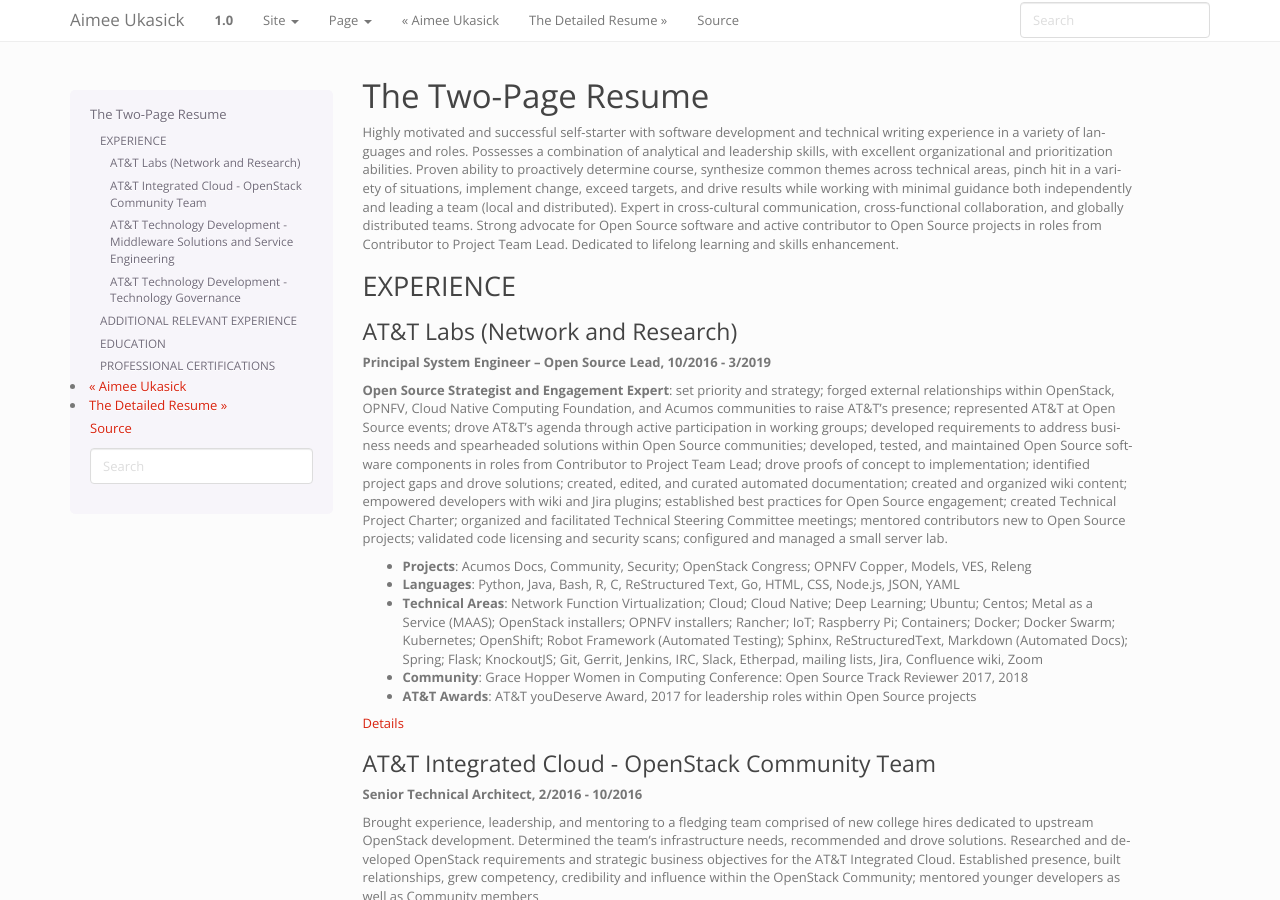
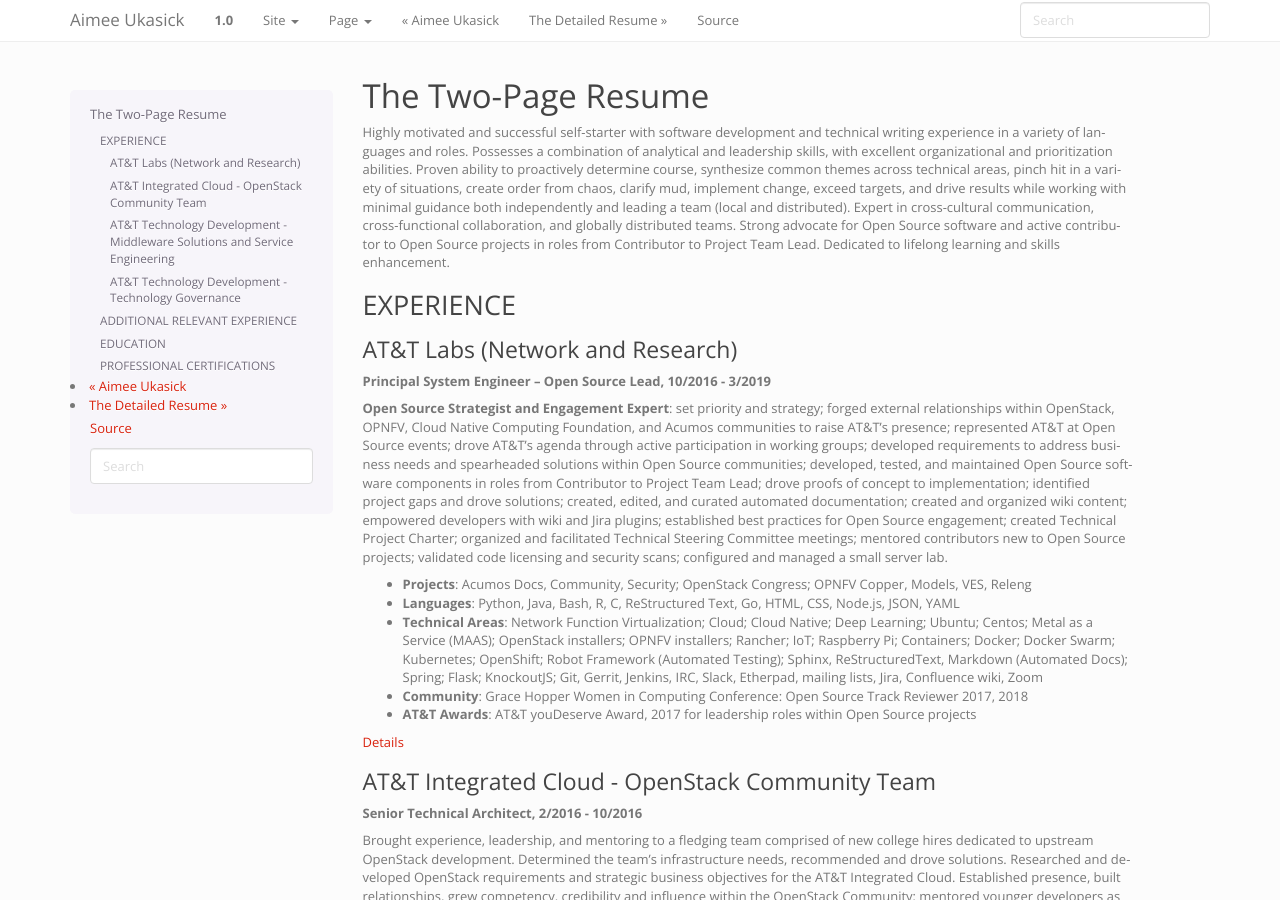
Before and after one commit to aimeeu/aimee-ukasick-resume, a Sphinx documentation site: the page built from docs/the2pager.rst, in a window 1280 px wide and 900 px high. Built offline with Sphinx 7.4.7, drawn with Linux system fonts in a browser that asks for light colours.

Commit message:
add k9 link to detailed
Signed-off-by: Aimee Ukasick <aimeeu.opensource@gmail.com>

```diff
--- a/docs/resume_detailed.rst
+++ b/docs/resume_detailed.rst
@@ -22,7 +22,7 @@
 
 -  Highly motivated and successful self-starter with software
    development and technical writing experience in a variety of languages and roles
--  Proven ability to proactively determine course, synthesize common themes across technical areas, pinch hit in a variety of situations, implement change, exceed targets, create order from chaos, create clarity from mud, and drive results while working with minimal guidance both independently and leading a team (local and distributed).
+-  Proven ability to proactively determine course, synthesize common themes across technical areas, pinch hit in a variety of situations, implement change, exceed targets, create order from chaos, clarify mud, and drive results while working with minimal guidance both independently and leading a team (local and distributed).
 -  Possesses a combination of analytical and leadership skills, with
    excellent organizational and prioritization abilities
 -  Strong advocate for Open Source projects and ommunities; active contributor in roles from contributor to Project Team Lead
@@ -512,7 +512,7 @@
 
 COMMUNITY INVOLVEMENT
 =====================
-| K-9 Obedience Training Club of Menomonee Falls
+| `K-9 Obedience Training Club of Menomonee Falls <http://www.k9otc.com>`_
 | Website Administrator, Instructor
 | 1999-Present
 
--- a/docs/the2pager.rst
+++ b/docs/the2pager.rst
@@ -20,7 +20,7 @@
 The Two-Page Resume
 ===================
 
-Highly motivated and successful self-starter with software development and technical writing experience in a variety of languages and roles.  Possesses a combination of analytical and leadership skills, with excellent organizational and prioritization abilities. Proven ability to proactively determine course, synthesize common themes across technical areas, pinch hit in a variety of situations, implement change, exceed targets, and drive results while working with minimal guidance both independently and leading a team (local and distributed).  Expert in cross-cultural communication, cross-functional collaboration, and globally distributed teams. Strong advocate for Open Source software and active contributor to Open Source projects in roles from Contributor to Project Team Lead.  Dedicated to lifelong learning and skills enhancement.
+Highly motivated and successful self-starter with software development and technical writing experience in a variety of languages and roles.  Possesses a combination of analytical and leadership skills, with excellent organizational and prioritization abilities. Proven ability to proactively determine course, synthesize common themes across technical areas, pinch hit in a variety of situations, create order from chaos, clarify mud, implement change, exceed targets, and drive results while working with minimal guidance both independently and leading a team (local and distributed).  Expert in cross-cultural communication, cross-functional collaboration, and globally distributed teams. Strong advocate for Open Source software and active contributor to Open Source projects in roles from Contributor to Project Team Lead.  Dedicated to lifelong learning and skills enhancement.
 
 EXPERIENCE
 ==========
```
